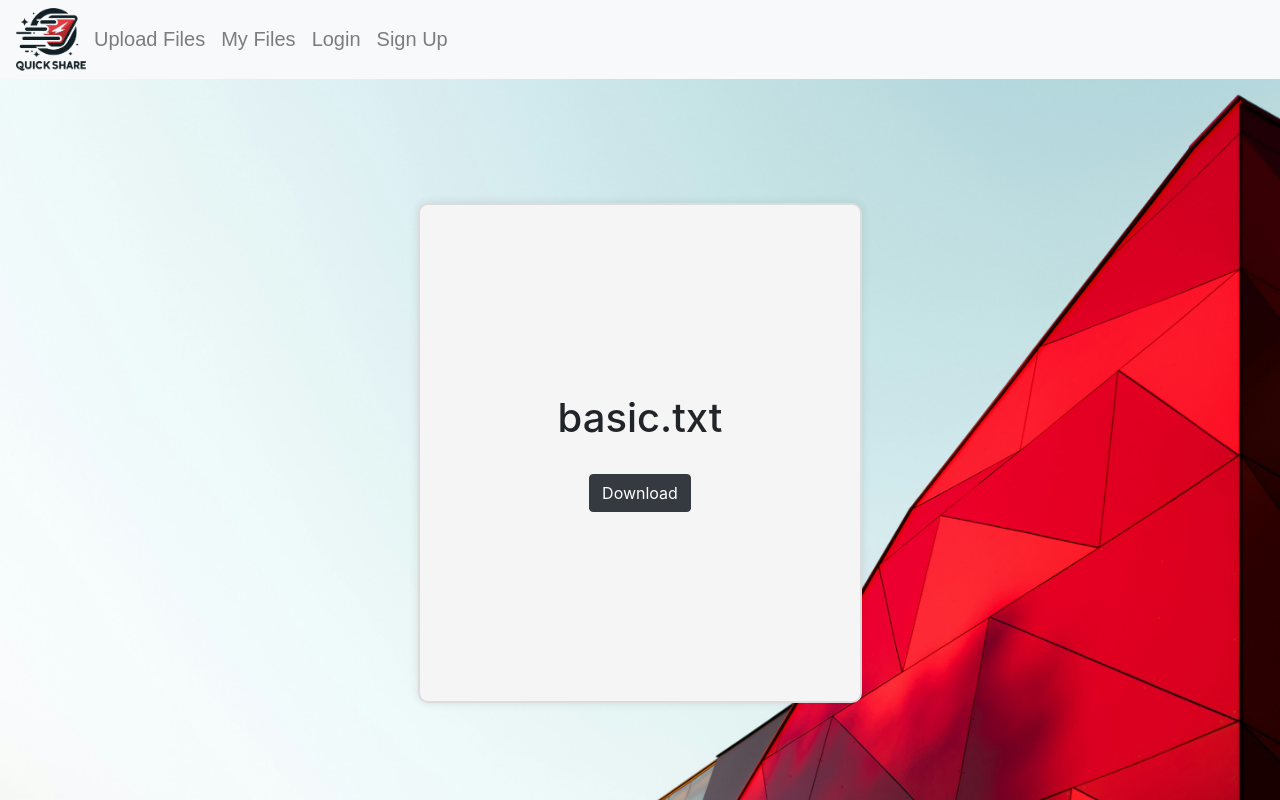
After one commit to ChiNguyenDev/QuickShare, a Flask app: page /download_page/1e8c7b66-9412-419d-ba95-daae608f01f4 in a window 1280 px wide. The commit adds this page. Run offline with Flask 3, Linux system fonts and the light colour scheme; some libraries are stand-ins or nearby versions.

Commit message:
Added download link and download page

```diff
--- a/website/models.py
+++ b/website/models.py
@@ -6,7 +6,8 @@ from sqlalchemy.sql import func
 class File(db.Model):
     id = db.Column(db.Integer, primary_key=True)
     name = db.Column(db.String(100))
-    link = db.Column(db.String(100))
+    unique_id = db.Column(db.String(100), unique=True)
+    blob_name = db.Column(db.String(255), unique=True, nullable=False)
     date = db.Column(db.DateTime(timezone=True), default=func.now())
     user_id = db.Column(db.Integer, db.ForeignKey('user.id'))
 
--- /dev/null
+++ b/website/templates/download_page.html
@@ -0,0 +1,12 @@
+
+{% extends "base.html" %} {% block title %}Download Page{% endblock %}
+
+{% block content %}
+<br/>
+<div class="filebox">
+<h1>{{ file_name }}</h1>
+<br/>
+<a href="{{ download_url }}" class="btn btn-primary btn-dark">Download</a>
+
+</div>
+{% endblock %}
--- a/website/templates/file.html
+++ b/website/templates/file.html
@@ -7,7 +7,7 @@
 <ul class="list-group list-group-flush" id="files">
     {% for file in current_user.files %}
     <li class="list-group-item">
-        {{ file.name }}
+        <a href="{{ url_for('views.download_page', unique_id=file.unique_id) }}">{{ file.name }}</a>
     </li>
    {% else %}
         <li class="list-group-item">No files found.</li>
--- a/website/views.py
+++ b/website/views.py
@@ -2,38 +2,47 @@ from dotenv import load_dotenv
 # load env variables needed for Azure Vault
 load_dotenv()
 
-from flask import Blueprint, render_template, request, flash, redirect, url_for
+from flask import Blueprint, render_template, request, flash, redirect, url_for, send_file, abort
 from flask_login import login_required, current_user
 from azure.storage.blob import BlobServiceClient
 from .models import File
 from . import db
-import uuid
+import uuid  # generate unique identifiers
 import os
 from azure.identity import ClientSecretCredential
 from azure.keyvault.secrets import SecretClient
+import io
 
-secret_name = "connectionstring-quickshare"
+
+# authenticate against azure services for access
 credentials = ClientSecretCredential(
     client_id=os.environ['AZURE_CLIENT_ID'],
     tenant_id=os.environ['AZURE_TENANT_ID'],
     client_secret=os.environ['AZURE_CLIENT_SECRET']
 )
-
+# access key vault
 secret_client = SecretClient(vault_url=os.environ['AZURE_VAULT_URL'], credential=credentials)
-AZURE_CONNECTION_STRING = secret_client.get_secret(secret_name).value
-
+# retrieve connection string with the name of the secret
+AZURE_CONNECTION_STRING = secret_client.get_secret("connectionstring-quickshare").value
 
 views = Blueprint('views', __name__)
 
-# Connect to Azure Storage
 CONTAINER_NAME = 'container-quickshare'
+# manage / interact with the blob storage
 blob_service_client = BlobServiceClient.from_connection_string(AZURE_CONNECTION_STRING)
-container_client = blob_service_client.get_container_client(CONTAINER_NAME)
+# container_client: upload, download or manage blobs
+container_client = blob_service_client.get_container_client(CONTAINER_NAME)  # container name
 
 
 @views.route('/', methods=['GET', 'POST'])
 def home():
-    return render_template("home.html", user=current_user)
+    # Assuming you have a way to identify the current user, fetch their files
+    user_files = None
+    if current_user.is_authenticated:
+        user_files = File.query.filter_by(user_id=current_user.id).all()
+
+    return render_template("home.html", user=current_user, files=user_files)
+
 
 
 @views.route('/myfiles')
@@ -45,25 +54,57 @@ def myFiles():
 @views.route('/upload', methods=['POST'])
 @login_required
 def upload_file():
+    # if POST: retrieve file
     if request.method == "POST":
         file = request.files.get("file")
         if file:
             if request.content_length < 100 * 1024 * 1024:  # 100MB limit
-                new_file = File(user_id=current_user.id, name=file.filename)
+                flash("File successfully uploaded", category="success")
+                # generate unique blob name
+
+                unique_id = uuid.uuid4()
+                print(unique_id)
+                blob_name = f"uploads/{current_user.id}/{unique_id}-{file.filename}"
+                blob_client = blob_service_client.get_blob_client(container=CONTAINER_NAME, blob=blob_name)
+                blob_client.upload_blob(file)
+
+                new_file = File(user_id=current_user.id, name=file.filename, unique_id=str(unique_id),
+                                blob_name=blob_name)
                 db.session.add(new_file)
                 db.session.commit()
-                flash("File successfully uploaded", category="success")
-
-                blob_name = f"uploads/{current_user.id}/{uuid.uuid4()}-{file.filename}"
-                blob_client = blob_service_client.get_blob_client(container=CONTAINER_NAME, blob=blob_name)
-
-                blob_client.upload_blob(file)
 
                 flash('File successfully uploaded')
-                return redirect(url_for('views.myFiles'))
+                return redirect(url_for('views.download_page', unique_id=str(unique_id)))
             else:
                 flash("File is too large", category="error")
         else:
             flash("No file selected", category="error")
 
     return redirect(url_for('views.home'))
+
+
+@views.route('/download/<unique_id>')
+def download_file(unique_id):
+    # Retrieve the file entry from the database
+    file_entry = File.query.filter_by(unique_id=unique_id).first()
+    if not file_entry:
+        abort(404, description="File not found")
+
+    # Get the blob client for the file
+    blob_client = blob_service_client.get_blob_client(container=CONTAINER_NAME, blob=file_entry.blob_name)
+
+    # Download the file contents
+    blob_data = blob_client.download_blob().readall()
+
+    # Create a response with the file data
+    return send_file(io.BytesIO(blob_data), as_attachment=True, download_name=file_entry.name)
+
+
+@views.route('/download_page/<unique_id>')
+def download_page(unique_id):
+    file_entry = File.query.filter_by(unique_id=unique_id).first()
+    if not file_entry:
+        abort(404, description="File not found")
+
+    return render_template('download_page.html', file_name=file_entry.name,
+                           download_url=url_for('views.download_file', unique_id=unique_id))
```
Also changed, not shown: instance/database.db.
